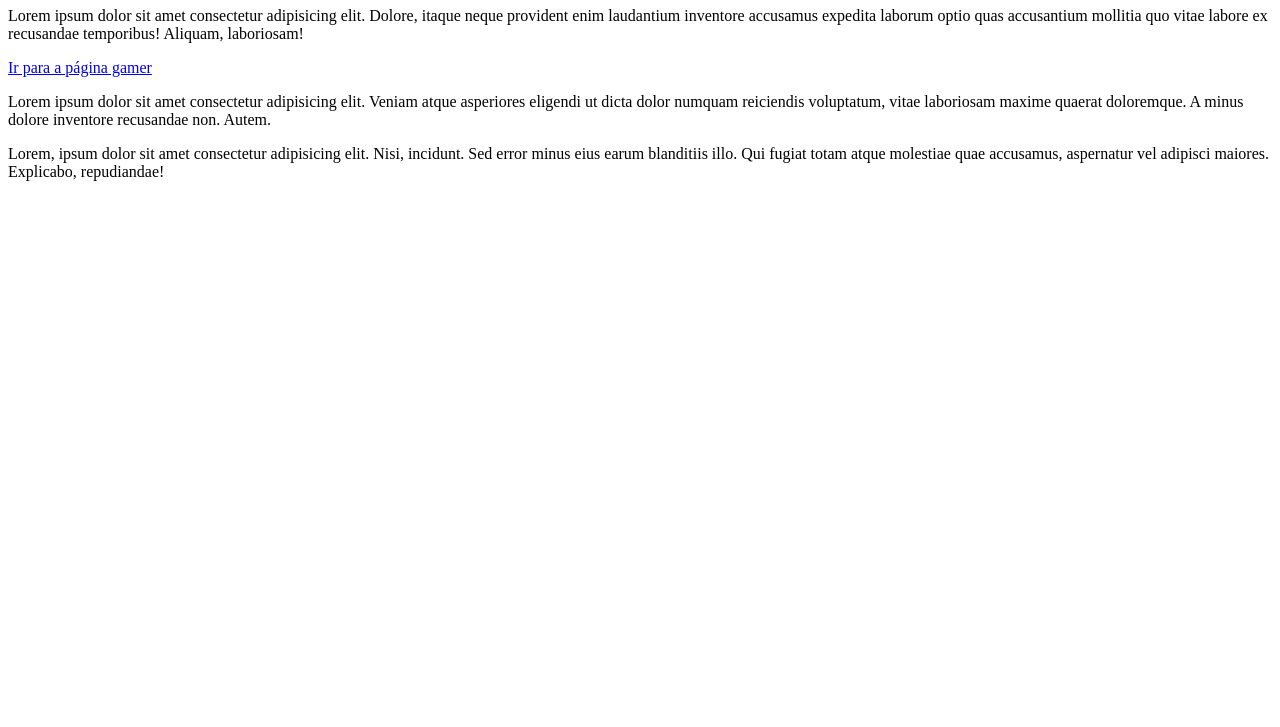
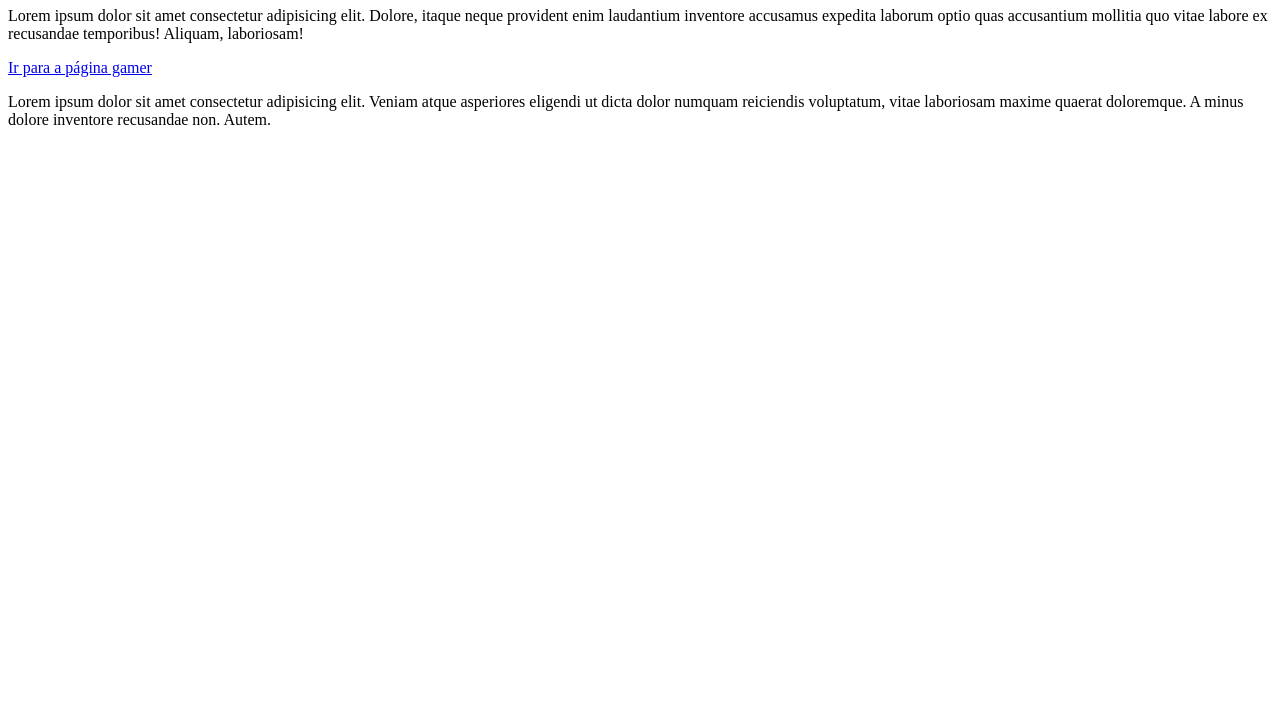
Before and after one commit to YgorFQ/TesteGit, a plain HTML site: page paginadevendas.html in a window 1280 px wide. Shown: the part 73-800 px from the top of the page. Drawn offline with Linux system fonts and the light colour scheme.

Commit message:
apaguei um lorem

```diff
--- a/paginadevendas.html
+++ b/paginadevendas.html
@@ -11,6 +11,6 @@
 
     <a href="index.html">Ir para a página gamer</a>
     <p>Lorem ipsum dolor sit amet consectetur adipisicing elit. Veniam atque asperiores eligendi ut dicta dolor numquam reiciendis voluptatum, vitae laboriosam maxime quaerat doloremque. A minus dolore inventore recusandae non. Autem.</p>
-    <p>Lorem, ipsum dolor sit amet consectetur adipisicing elit. Nisi, incidunt. Sed error minus eius earum blanditiis illo. Qui fugiat totam atque molestiae quae accusamus, aspernatur vel adipisci maiores. Explicabo, repudiandae!</p>
+
 </body>
 </html>
```
